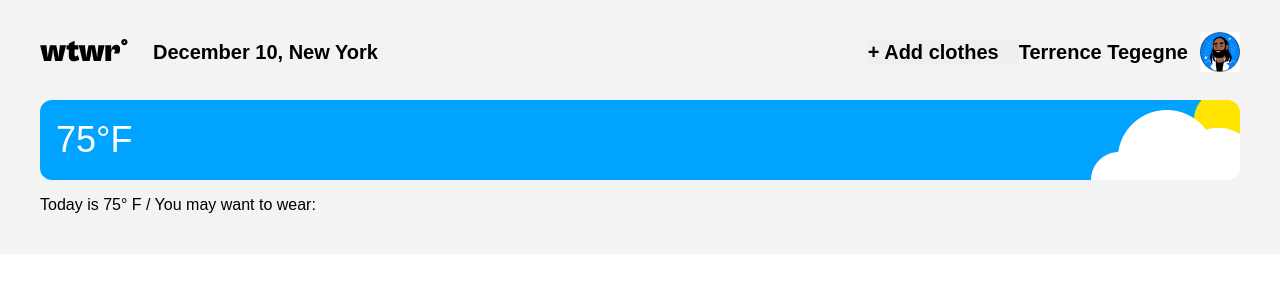
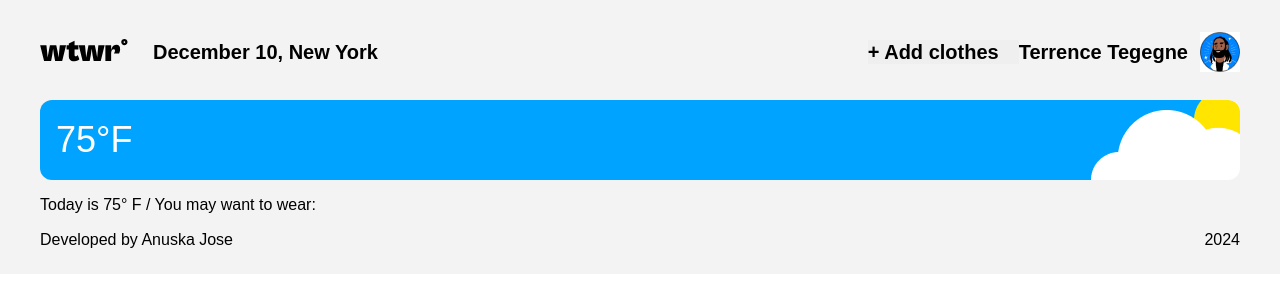
Before and after one commit to JoseRaiders/se_project_react, a React (Vite) app: page / in a window 1280 px wide. Shown: the top 300 px of the page. Built offline with nearby package versions, Linux system fonts and the light colour scheme.

Commit message:
add footer component and styling

```diff
--- a/src/components/App/App.jsx
+++ b/src/components/App/App.jsx
@@ -1,6 +1,7 @@
 import "./App.css";
 import Header from "../Header/Header";
 import Main from "../Main/Main";
+import Footer from "../Footer/Footer";
 
 function App() {
   return (
@@ -9,6 +10,7 @@ function App() {
         <div className="page__content">
           <Header />
           <Main />
+          <Footer />
         </div>
       </div>
     </>
--- /dev/null
+++ b/src/components/Footer/Footer.css
@@ -0,0 +1,16 @@
+.footer {
+  display: flex;
+  justify-content: space-between;
+  align-items: center;
+  font-size: 16px;
+  font-weight: 500;
+  line-height: 20px;
+}
+
+.footer__copyright {
+  margin: 0;
+}
+
+.footer__year {
+  margin: 0;
+}
--- /dev/null
+++ b/src/components/Footer/Footer.jsx
@@ -0,0 +1,18 @@
+import "./Footer.css";
+
+function Footer() {
+  const currentYear = new Date().toLocaleString("default", {
+    year: "numeric",
+  });
+
+  return (
+    <>
+      <footer className="footer">
+        <p className="footer__copyright">Developed by Anuska Jose</p>
+        <p className="footer__year">{currentYear}</p>
+      </footer>
+    </>
+  );
+}
+
+export default Footer;
```
